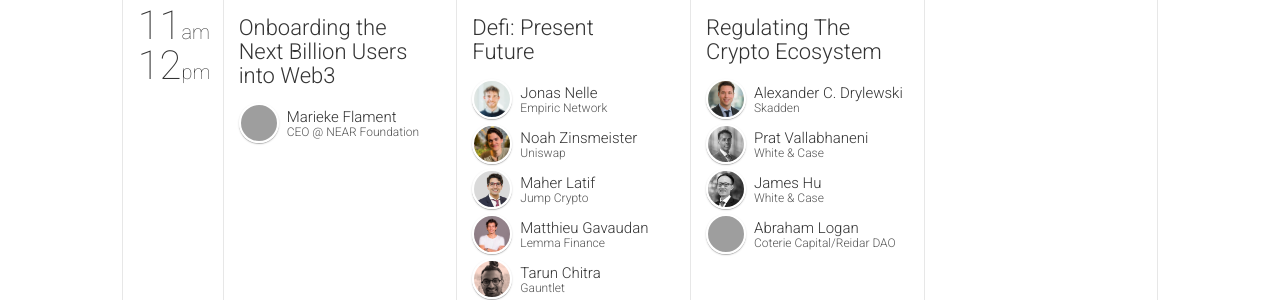
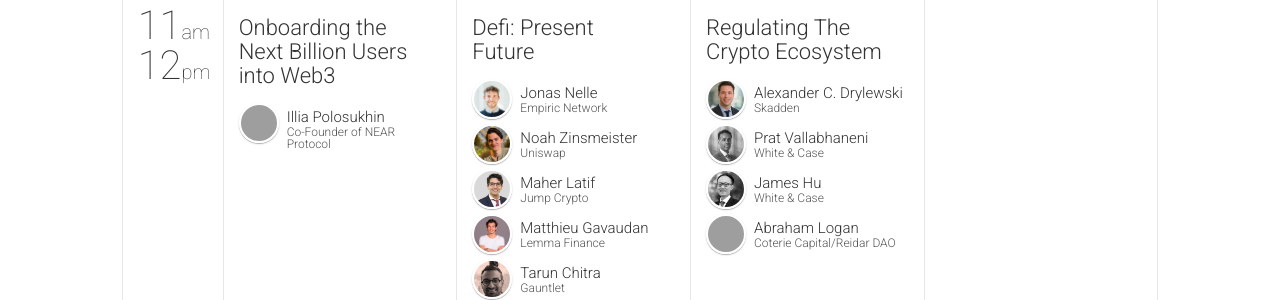
Before and after one commit to BlockchainAtColumbia/ledgerfest-2019, a Jekyll site: the page built from schedule.html, in a window 1280 px wide and 900 px high, scrolled down 983 px, cut to the strip 152-452 px from the top of the window. Built offline with Jekyll 4.4.1, drawn with Linux system fonts in a browser that asks for light colours; nearby versions of some CDN libraries; comment, search, counter and statistics services are not loaded; some of the changed lines change nothing that is shown; grey boxes are pictures that could not be loaded.

Commit message:
switching marieke to Illia

```diff
--- a/_data/speakers.yml
+++ b/_data/speakers.yml
@@ -39,13 +39,13 @@
  # rockstar: false
 -
   id: 5
-  name: "Marieke"
-  surname: "Flament"
-  company: "CEO @ NEAR Foundation"
+  name: "Illia"
+  surname: "Polosukhin"
+  company: "Co-Founder of NEAR Protocol"
   title: ""
   multiTitle: false
-  bio: "Marieke is a French-born computer engineer who has worked across the globe in a diverse range of companies from the luxury giant LVMH of Louis Vuitton fame to Boston Consulting Group and Expedia's Hotels.com and crypto giant Circle. At Hotels.com she was in charge of Europe, Middle East and Africa Region, a $2bn P&L. In her last role she was Managing Director of Europe and Global CMO for Circle, one of the largest crypto company. At Circle she pioneered the consumer application of blockchain taking to market several products, building from scratch a user base of over 2M users in less than 2 years. She also helped move the blockchain agenda forward working with key decision makers, including governments and financial policy makers across Europe."
-  thumbnailUrl: marieke-flament-headshot.jpeg
+  bio: "Illia Polosukhin is Co-Founder of NEAR Protocol, a decentralized developer platform powered by a sharded smart contract blockchain. NEAR’s vision of a scalable, robust, and highly usable blockchain began in 2018 when they couldn't find a protocol that met the needs of builders. NEAR Protocol launched its mainnet in 2020 and is focused on scaling to global mainstream adoption. Illia has more than 10 years of industry experience, including 3 years at Google where he was a major TensorFlow contributor and managed the team building question-answering capabilities for the core Google search, as well as an author of several notable research papers. Illia has appeared in the Wall Street Journal, CNBC, Bloomberg, TIME, Wired, New York Magazine, Forbes, and TechCrunch."
+  thumbnailUrl: illiaPolosukhin.png
   rockstar: true
 -
   id: 6
```
